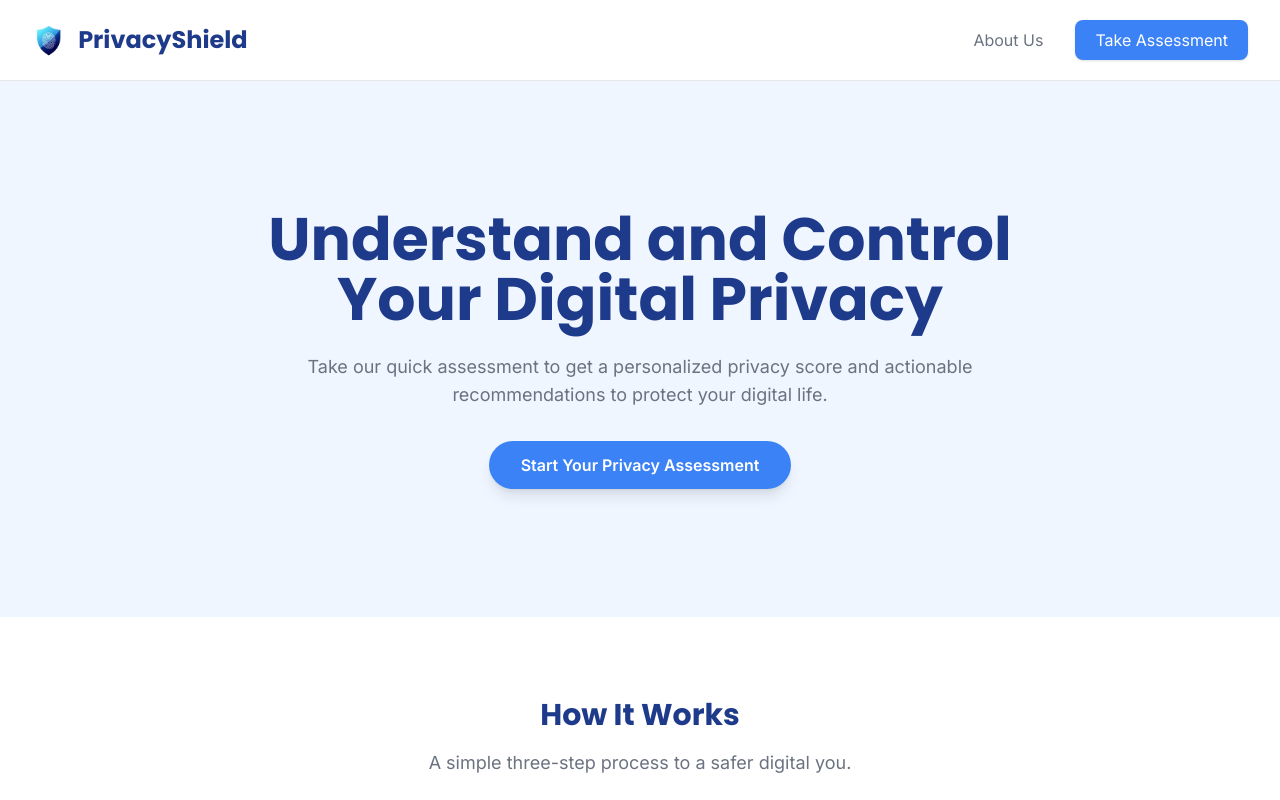
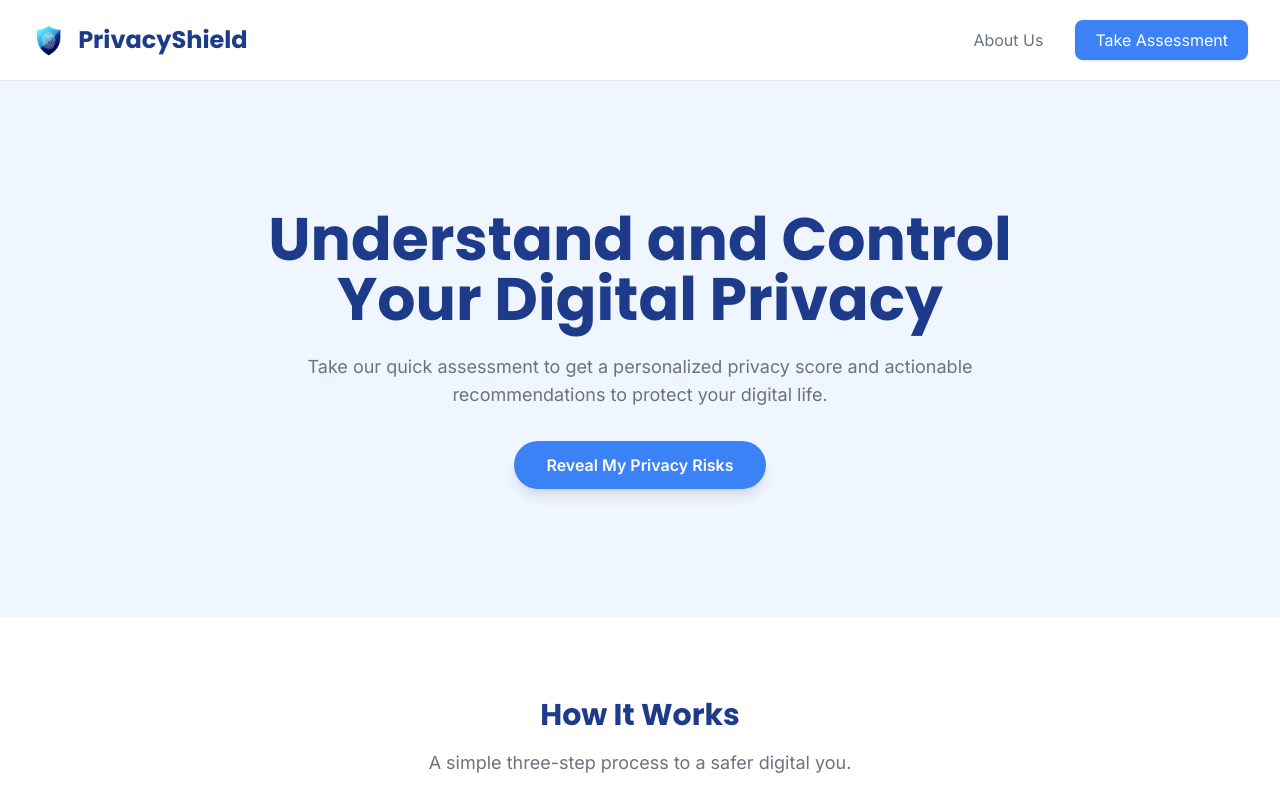
Before and after one commit to js164/PrivacyShield, a React (Vite) app in the folder frontend/privacyshield/: page / in a window 1280 px wide. Shown: the top 800 px of the page. Built offline with nearby package versions, Linux system fonts and the light colour scheme.

Commit message:
added footer and Cta

```diff
--- a/frontend/privacyshield/src/components/ui/HeroSection.jsx
+++ b/frontend/privacyshield/src/components/ui/HeroSection.jsx
@@ -18,7 +18,7 @@ export default function HeroSection() {
                     to='/assesment'
                     className="inline-block bg-primary-blue hover:bg-dark-blue text-white font-semibold px-8 py-3 rounded-full shadow-lg"
                 >
-                    Start Your Privacy Assessment
+                    Reveal My Privacy Risks
                 </Link>
             </div>
         </div>
```
